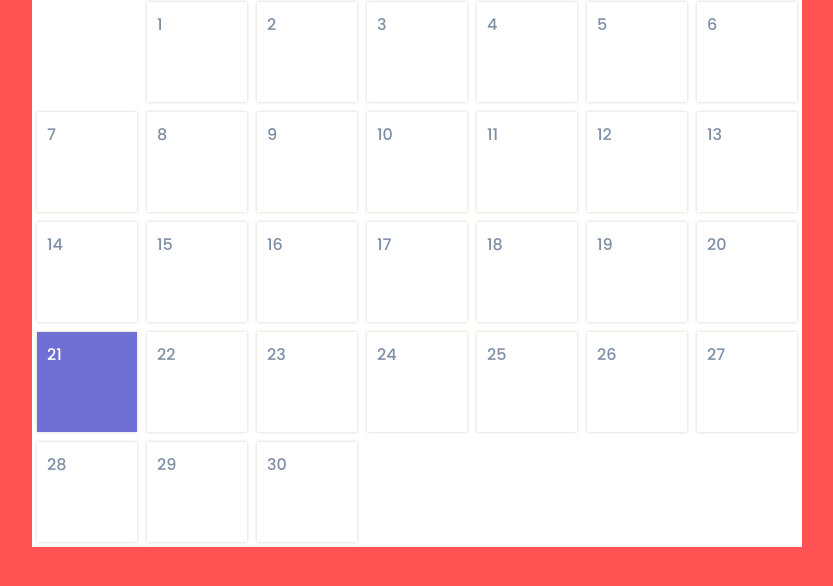
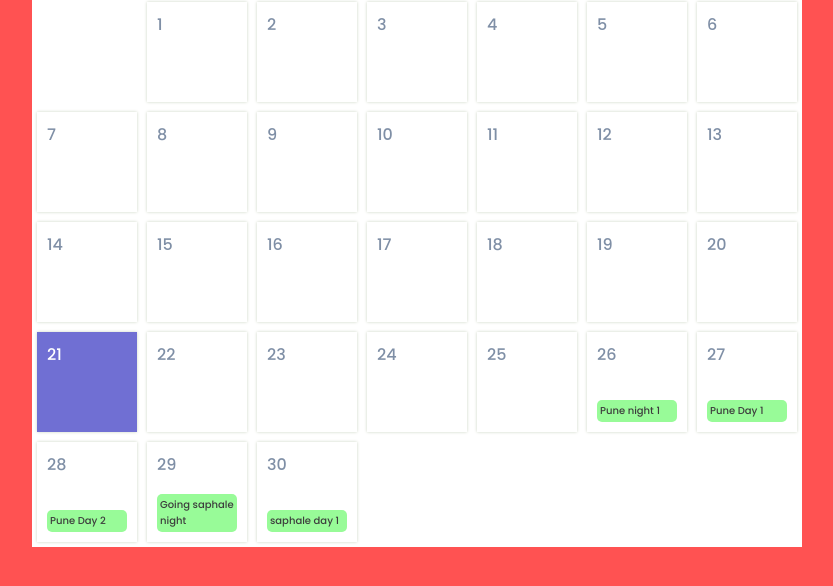
Before and after one commit to Ajinkya70/AjinkyaCalendar.github.io, a plain HTML site: page index.html in a window 1280 px wide. Shown: the part 184-770 px from the top of the page, without its empty margins (223-1056 px from the left). Drawn offline with Linux system fonts and the light colour scheme.

Commit message:
Add files via upload

```diff
--- a/index.html
+++ b/index.html
@@ -287,6 +287,38 @@ button {
     hdate: "31-03-2024",
     holiday: "Village Day 3",
   },
+   {
+    hdate: "26-04-2024",
+    holiday: "Pune night 1",
+  },
+   {
+    hdate: "27-04-2024",
+    holiday: "Pune Day 1",
+  },
+   {
+    hdate: "28-04-2024",
+    holiday: "Pune Day 2",
+  },
+   {
+    hdate: "04-05-2024",
+    holiday: "Dinner Date with prasanna and damini",
+  },
+   {
+    hdate: "05-05-2024",
+    holiday: "Coming Home",
+  },
+   {
+    hdate: "29-04-2024",
+    holiday: "Going saphale night",
+  },
+   {
+    hdate: "30-04-2024",
+    holiday: "saphale day 1",
+  },
+   {
+    hdate: "01-05-2024",
+    holiday: "Coming Home from saphale",
+  },
 ];
 const calendar = document.querySelector("#calendar");
 const monthBanner = document.querySelector("#month");
```
